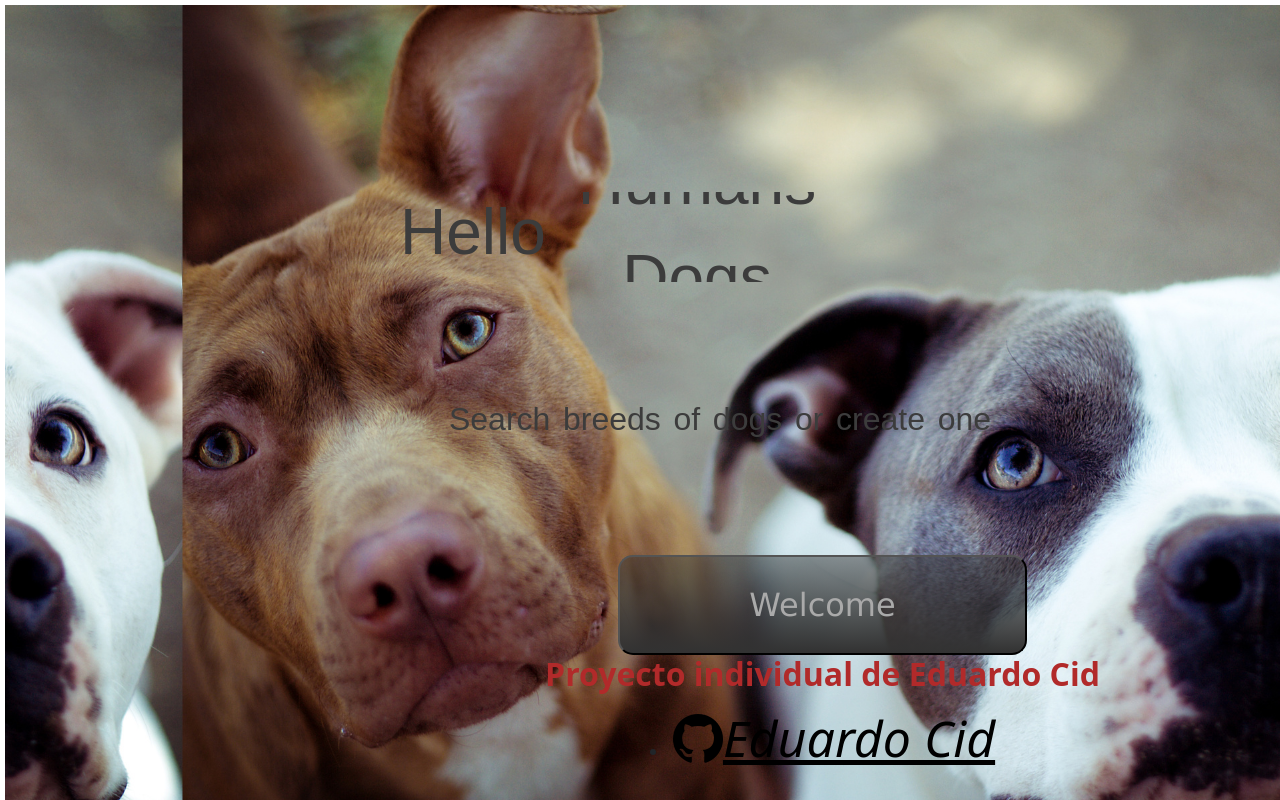
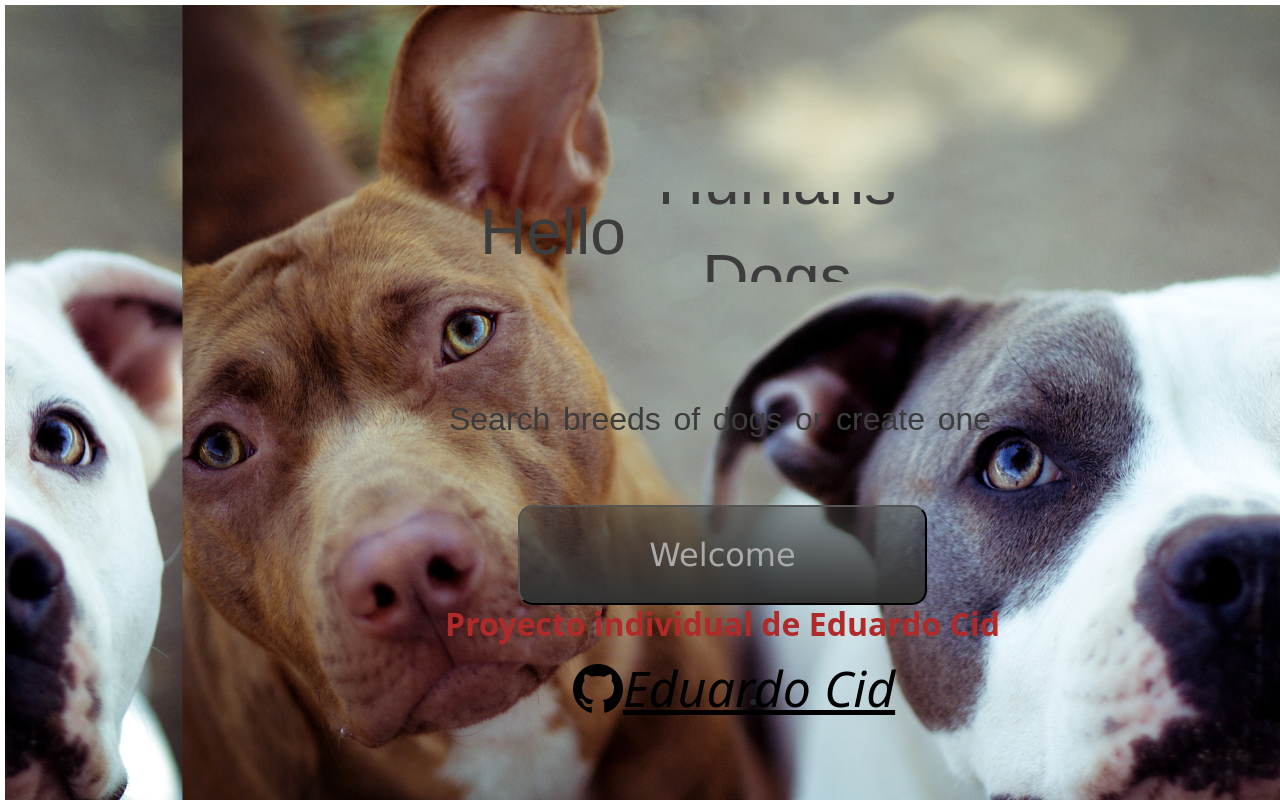
Before and after one commit to Eduardocid200/PI-Dogs-main, a React (Create React App) app in the folder client/: page / in a window 1280 px wide. Shown: the top 800 px of the page. Built offline with nearby package versions, Linux system fonts and the light colour scheme.

Commit message:
updating

```diff
--- a/client/src/components/landingPage.css
+++ b/client/src/components/landingPage.css
@@ -19,7 +19,7 @@ color: rgb(60, 60, 60);
 font-size: 4rem;
 line-height: 80px;
 position: absolute;
-left: 25rem;
+left: 30rem;
 top: 12rem;
 font-family: Arial, Helvetica, sans-serif;
 overflow: hidden;
@@ -99,7 +99,8 @@ color: #aaa;
 font-size: xx-large;
 font-family: 'Lucida Sans', 'Lucida Sans Regular', 'Lucida Grande', 'Lucida Sans Unicode', Geneva, Verdana, sans-serif;
 border-radius: 15px;
-margin-top: 350px;
+margin-top: 300px;
+margin-left: -200px;
 }
 
 .button_landing:hover {
@@ -111,9 +112,11 @@ border: 25px;
 .Nombre{
   color:rgb(177, 42, 42);
   font-weight: bold;
+  margin-left:-200px ;
 }
 .githublanding{
 
   color:black;
     font-size:50px;
+    margin-left: -200px;
 }
```
